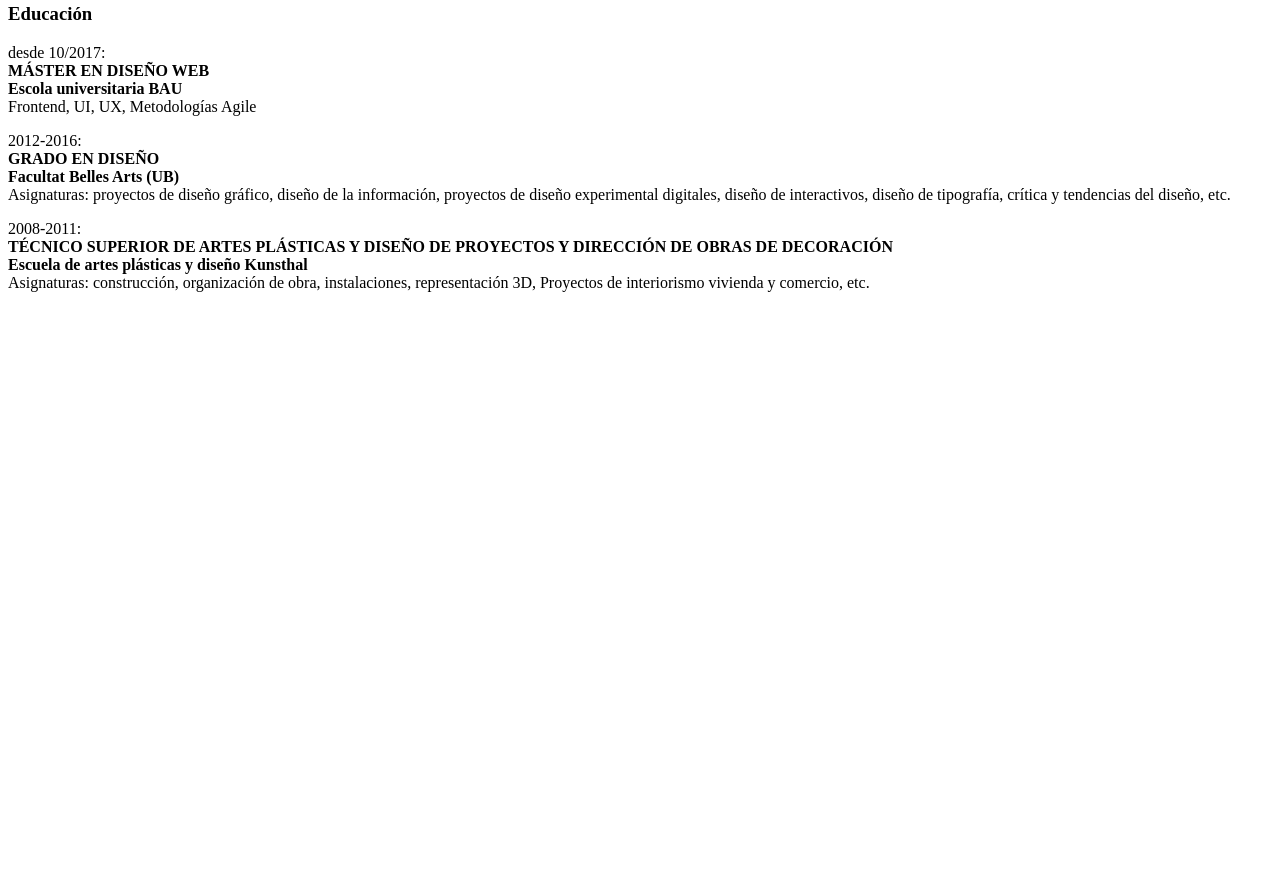
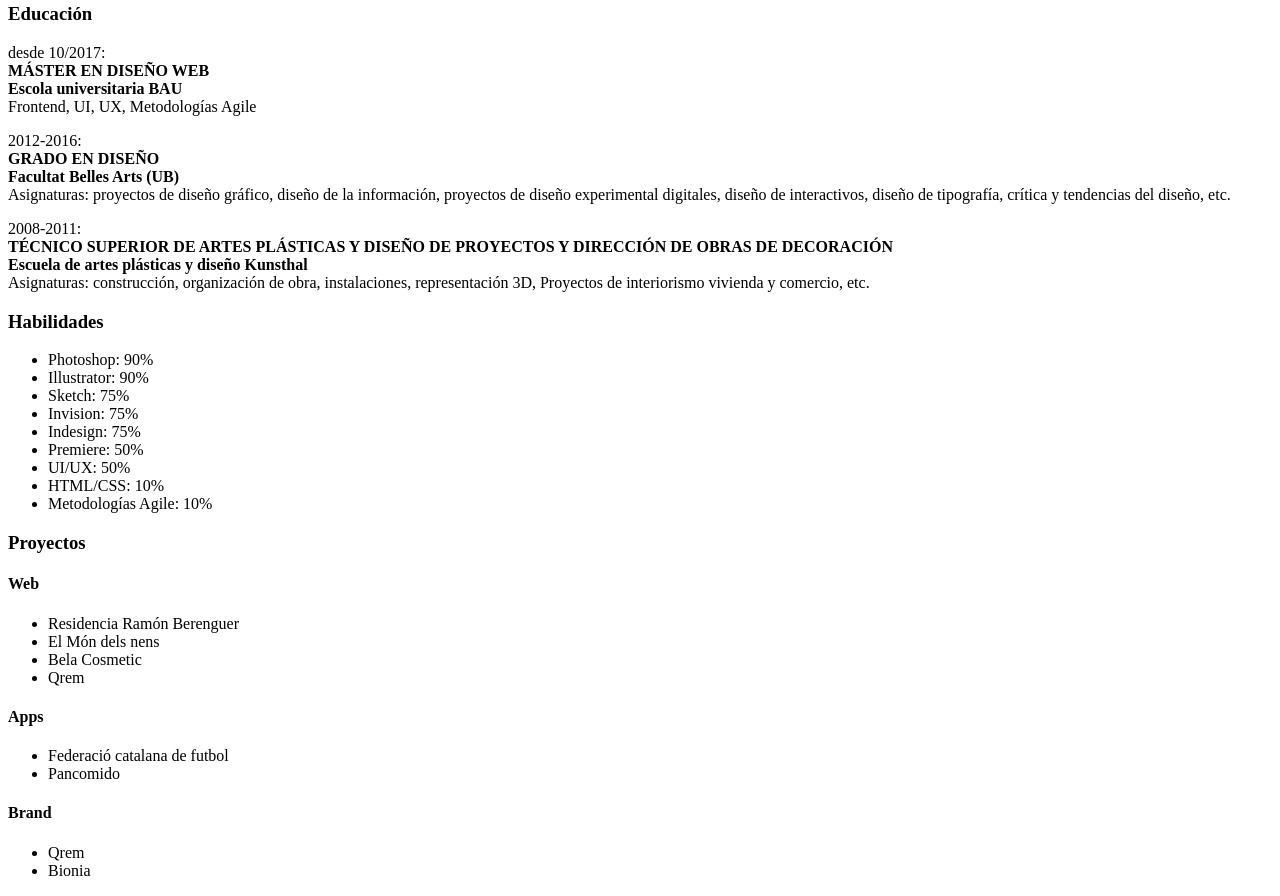
Before and after one commit to ainararodriguez/Portfolio-BAU, a plain HTML site: page index.html in a window 1280 px wide. Shown: the part 1153-2049 px from the top of the page. Before the commit the page ends 1461 px from the top, so only its background shows below. Drawn offline with Linux system fonts and the light colour scheme.

Commit message:
añadir contenido a html

```diff
--- a/index.html
+++ b/index.html
@@ -84,5 +84,39 @@
                     <br>Asignaturas: construcción, organización de obra, instalaciones, representación 3D, Proyectos de interiorismo vivienda y comercio, etc.
             </p>
         </section>
+        <section>
+            <h3><strong>Habilidades</strong></h3>
+            <ul>
+                <li>Photoshop: 90%</li>
+                <li>Illustrator: 90%</li>
+                <li>Sketch: 75%</li>
+                <li>Invision: 75%</li>
+                <li>Indesign: 75%</li>
+                <li>Premiere: 50%</li>
+                <li>UI/UX: 50%</li>
+                <li>HTML/CSS: 10%</li>
+                <li>Metodologías Agile: 10%</li>
+            </ul>
+        </section>
+        <section>
+            <h3>Proyectos</h3>
+            <h4>Web</h4>
+            <ul>
+                <li>Residencia Ramón Berenguer</li>
+                <li>El Món dels nens</li>
+                <li>Bela Cosmetic</li>
+                <li>Qrem</li>
+            </ul>
+            <h4>Apps</h4>
+            <ul>
+                <li>Federació catalana de futbol</li>
+                <li>Pancomido</li>
+            </ul>
+            <h4>Brand</h4>
+            <ul>
+                <li>Qrem</li>
+                <li>Bionia</li>
+            </ul>
+        </section>
     </main>
 </body>
```
